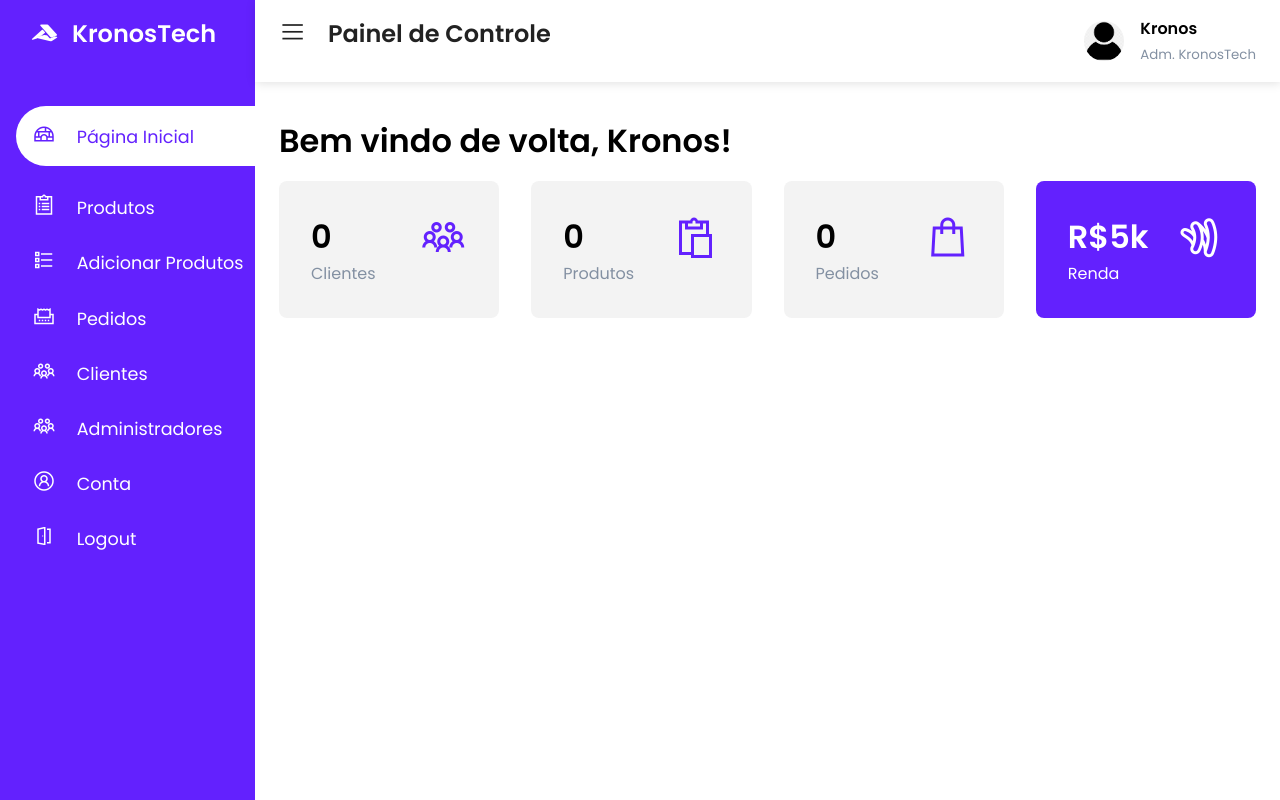
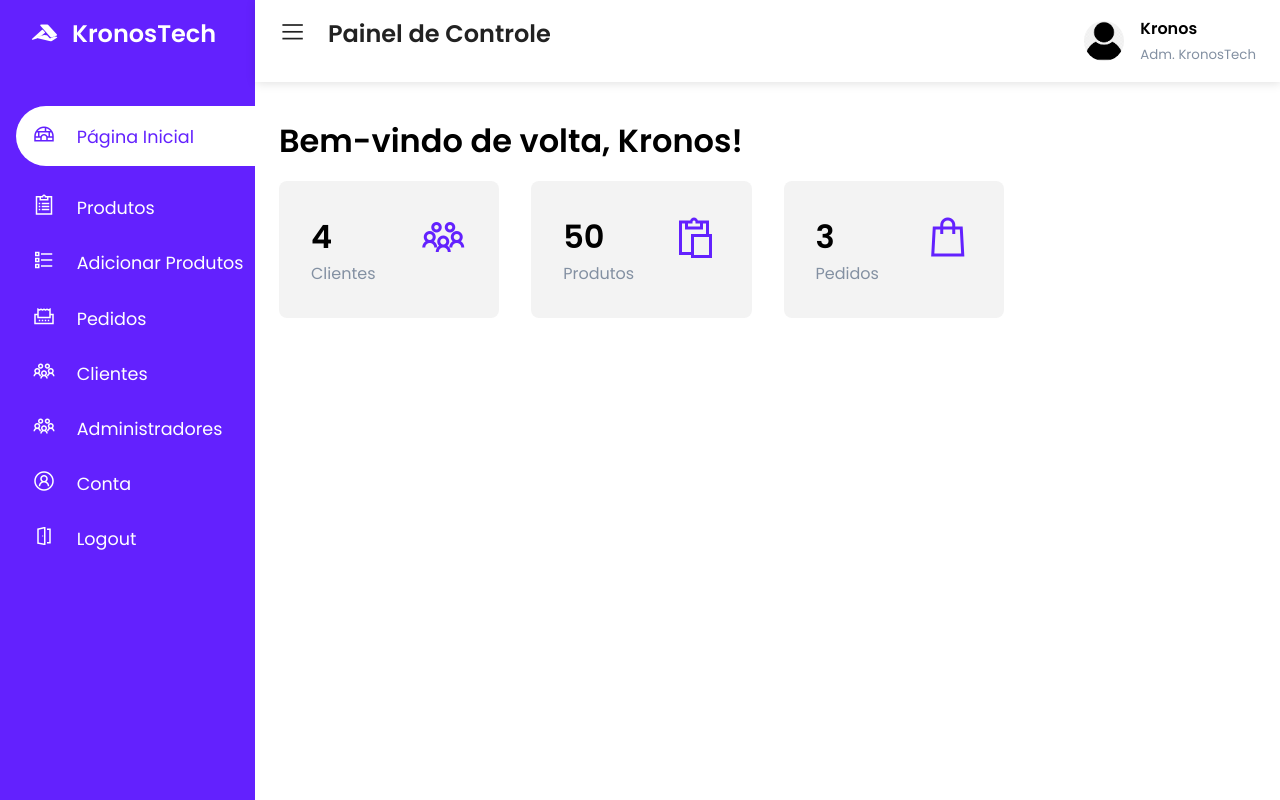
Before and after one commit to deene7/KronosTech, a PHP site: page /admin/dashboard.php in a window 1280 px wide. Run offline with PHP 8.4, Linux system fonts and the light colour scheme; a user stored in the database is signed in; data comes from the database, SQL or seed files in the repository.

Commit message:
Add files via upload

```diff
--- a/admin/clientes.php
+++ b/admin/clientes.php
@@ -20,7 +20,7 @@ $stmt1->bind_result($total_records);
 $stmt1->store_result();
 $stmt1->fetch();
 
-$total_records_per_page = 4; // Alterado para 5 produtos por página
+$total_records_per_page = 10; // Alterado para 5 produtos por página
 $offset = ($page_no - 1) * $total_records_per_page;
 $previous_page = $page_no - 1;
 $next_page = $page_no + 1;
--- a/admin/dashboard.php
+++ b/admin/dashboard.php
@@ -1,11 +1,45 @@
-<?php include('header.php'); ?>
+<?php
+// Verifica se a sessão já foi iniciada
+if (session_status() == PHP_SESSION_NONE) {
+    session_start();
+}
 
+if (!isset($_SESSION['admin_name'])) {
+    header("Location: logina.php");
+    exit();
+}
+
+include('header.php');
+include('../server/connection.php'); // Inclua o arquivo de conexão ao banco de dados
+
+// Obter o total de clientes
+$stmt1 = $conn->prepare("SELECT COUNT(*) AS total_clientes FROM users");
+$stmt1->execute();
+$stmt1->bind_result($total_clientes);
+$stmt1->fetch();
+$stmt1->close();
+
+// Obter o total de produtos
+$stmt2 = $conn->prepare("SELECT COUNT(*) AS total_produtos FROM products");
+$stmt2->execute();
+$stmt2->bind_result($total_produtos);
+$stmt2->fetch();
+$stmt2->close();
+
+// Obter o total de pedidos
+$stmt3 = $conn->prepare("SELECT COUNT(*) AS total_pedidos FROM orders");
+$stmt3->execute();
+$stmt3->bind_result($total_pedidos);
+$stmt3->fetch();
+$stmt3->close();
+
+?>
 <main>
-    <h1>Bem vindo de volta, <?php echo $_SESSION['admin_name']; ?>!</h1>
+    <h1>Bem-vindo de volta, <?php echo htmlspecialchars($_SESSION['admin_name']); ?>!</h1>
     <div class="cards">
         <div class="card-single">
             <div>
-                <h1>0</h1>
+                <h1><?php echo $total_clientes; ?></h1>
                 <span>Clientes</span>
             </div>
             <div>
@@ -14,7 +48,7 @@
         </div>
         <div class="card-single">
             <div>
-                <h1>0</h1>
+                <h1><?php echo $total_produtos; ?></h1>
                 <span>Produtos</span>
             </div>
             <div>
@@ -23,20 +57,11 @@
         </div>
         <div class="card-single">
             <div>
-                <h1>0</h1>
+                <h1><?php echo $total_pedidos; ?></h1>
                 <span>Pedidos</span>
             </div>
             <div>
                 <span class="las la-shopping-bag"></span>
-            </div>
-        </div>
-        <div class="card-single">
-            <div>
-                <h1>R$5k</h1>
-                <span>Renda</span>
-            </div>
-            <div>
-                <span class="lab la-google-wallet"></span>
             </div>
         </div>
     </div>
--- a/admin/styles.css
+++ b/admin/styles.css
@@ -198,15 +198,6 @@ main {
   color: var(--text-grey);
 }
 
-.card-single:last-child {
-  background: var(--main-color);
-}
-
-.card-single:last-child h1,
-.card-single:last-child div:first-child span,
-.card-single:last-child div:last-child span {
-  color: #fff;
-}
 
 .recent-grid {
   margin-top: 5.5rem;
```
